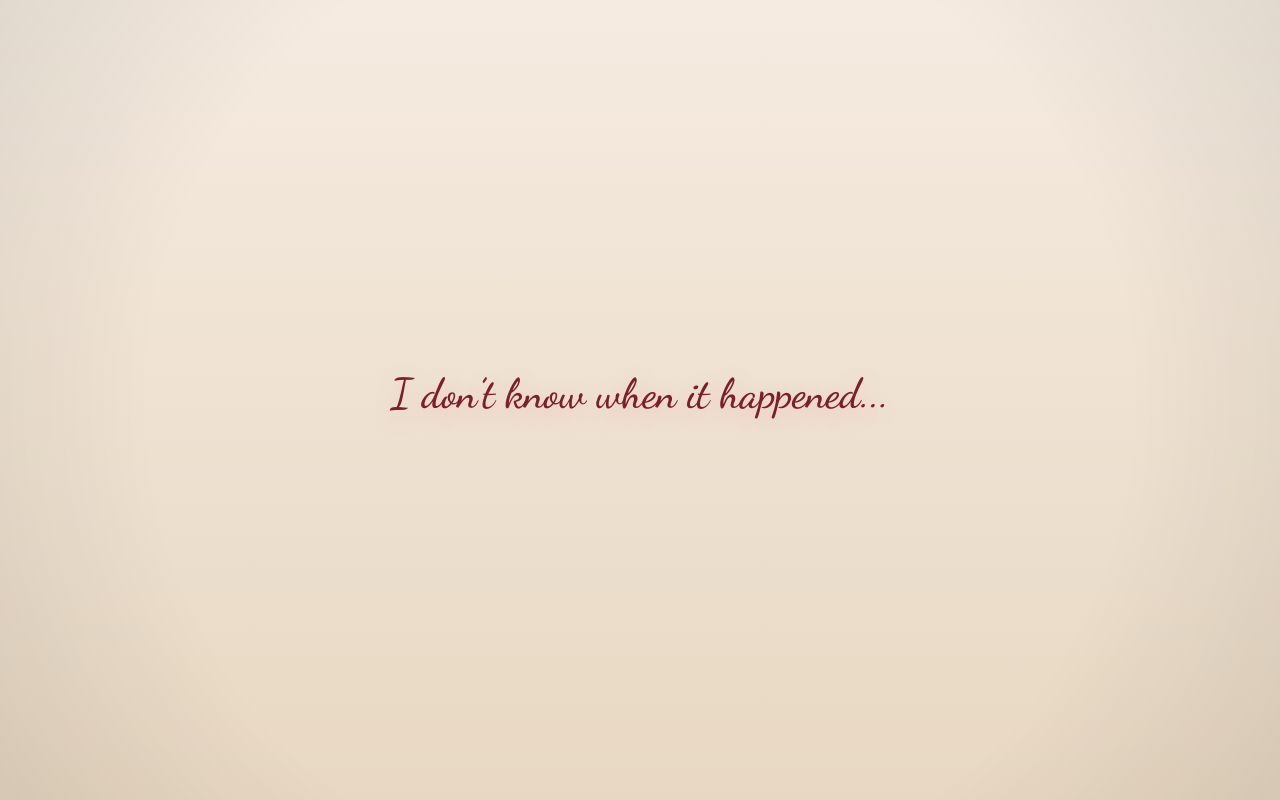
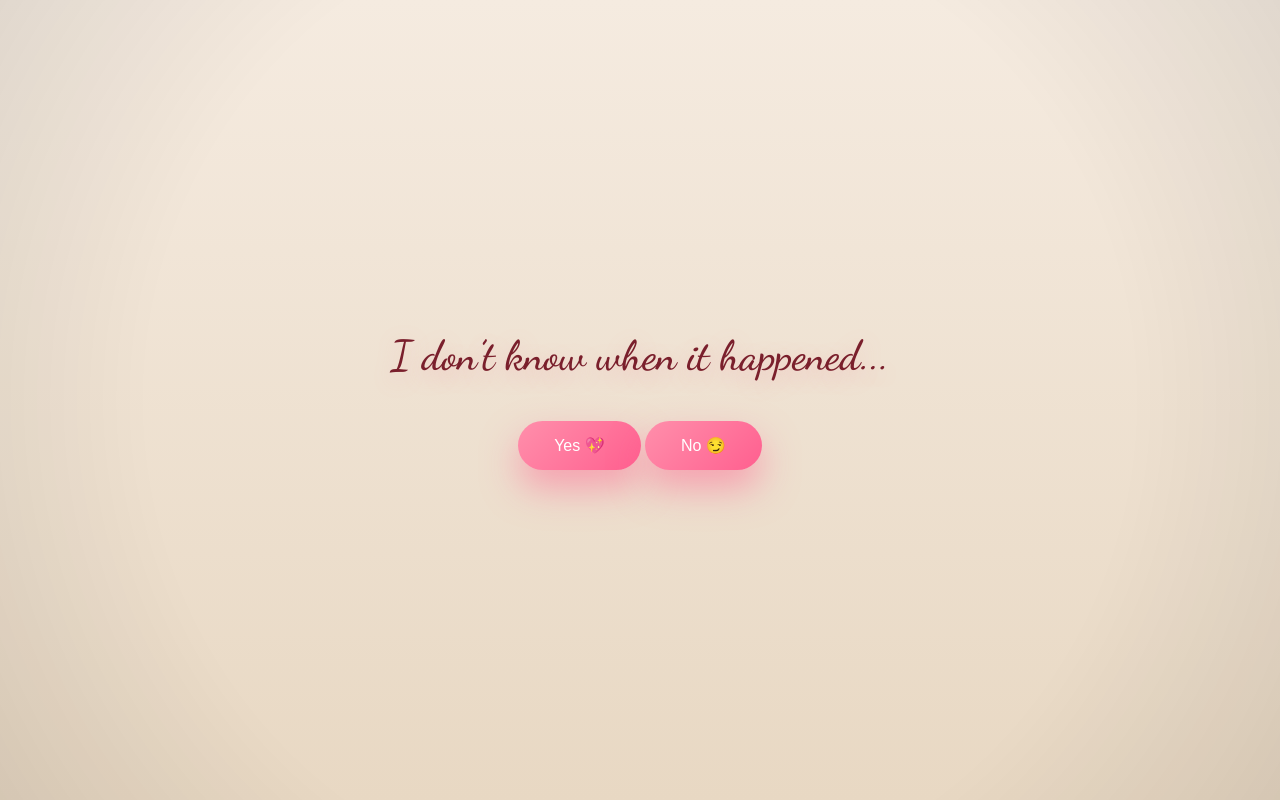
Before and after one commit to grimreaper-bit/grimreaper-bit.github.io, a plain HTML site: page love.html in a window 1280 px wide. Drawn offline with Linux system fonts and the light colour scheme.

Commit message:
Update love.html

```diff
--- a/love.html
+++ b/love.html
@@ -9,6 +9,14 @@
 
     <div class="cinema-container">
         <h1 id="cinemaText"></h1>
+
+        <!-- Buttons only -->
+        <div id="finalButtons" class="hidden-question">
+            <div class="buttons">
+                <button id="yesBtn">Yes 💖</button>
+                <button id="noBtn">No 😏</button>
+            </div>
+        </div>
     </div>
 
     <audio id="bgMusic" src="music.mp3"></audio>
```
